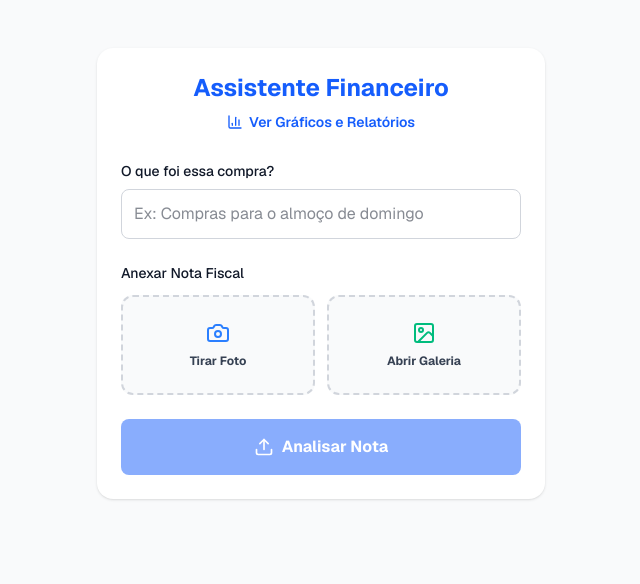
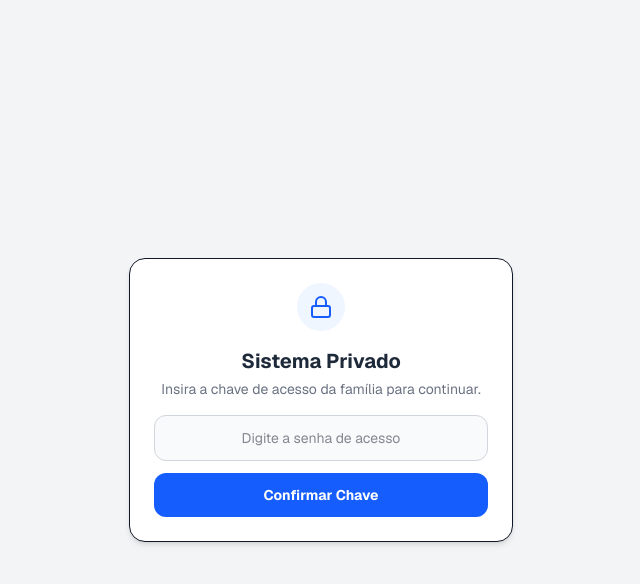
Before and after one commit to lirazn7/app-financas, a Next.js app: page / in a window 1280 px wide. Shown: the top 584 px of the page, without its empty margins (319-959 px from the left). Built offline with nearby package versions, Linux system fonts and the light colour scheme; no server answers.

Commit message:
feat: adiciona barreira de autenticação por token privado via localStorage

```diff
--- a/app/dashboard/page.tsx
+++ b/app/dashboard/page.tsx
@@ -1,11 +1,12 @@
 "use client";
 
+// Garante que a Vercel não tente conectar ao banco de dados no momento do deploy
 export const dynamic = "force-dynamic";
 
 import { useEffect, useState } from "react";
 import { supabase } from "../../lib/supabase";
 import { Bar, Pie, Doughnut } from "react-chartjs-2";
-import { Loader2, ArrowLeft, TrendingUp, Calendar, CreditCard } from "lucide-react";
+import { Loader2, ArrowLeft, TrendingUp, Calendar, CreditCard, Lock } from "lucide-react";
 import Link from "next/link";
 import {
   Chart as ChartJS,
@@ -29,6 +30,10 @@ ChartJS.register(
 );
 
 export default function Dashboard() {
+  // Estados para a barreira de segurança privada
+  const [autenticado, setAutenticado] = useState<boolean | null>(null);
+  const [senhaInput, setSenhaInput] = useState("");
+
   const [loading, setLoading] = useState(true);
   const [todosGastos, setTodosGastos] = useState<any[]>([]);
   const [gastosFiltrados, setGastosFiltrados] = useState<any[]>([]);
@@ -38,9 +43,22 @@ export default function Dashboard() {
   const [totalGasto, setTotalGasto] = useState(0);
   const [dadosCategorias, setDadosCategorias] = useState<{ [key: string]: number }>({});
   const [dadosDias, setDadosDias] = useState<{ [key: string]: number }>({});
-  const [dadosPagamentos, setDadosPagamentos] = useState<{ [key: string]: number }>({}); // 👈 Nova state para pagamentos
+  const [dadosPagamentos, setDadosPagamentos] = useState<{ [key: string]: number }>({});
 
+  // 1. Verifica se o dispositivo possui a senha correta salva antes de liberar o banco
   useEffect(() => {
+    const tokenSalvo = localStorage.getItem("app_financas_token");
+    const tokenCorreto = process.env.NEXT_PUBLIC_ACESSO_TOKEN;
+
+    if (tokenSalvo && tokenSalvo === tokenCorreto) {
+      setAutenticado(true);
+      buscarGastos();
+    } else {
+      setAutenticado(false);
+      setLoading(false);
+    }
+  }, []);
+
   async function buscarGastos() {
     try {
       const { data, error } = await supabase
@@ -70,10 +88,26 @@ export default function Dashboard() {
       setLoading(false);
     }
   }
+
+  // 2. Se os pais entrarem direto pelo link do dashboard, permite realizar a autenticação por aqui também
+  const lidarComAutenticacao = (e: React.FormEvent) => {
+    e.preventDefault();
+    const tokenCorreto = process.env.NEXT_PUBLIC_ACESSO_TOKEN;
+
+    if (senhaInput === tokenCorreto) {
+      localStorage.setItem("app_financas_token", senhaInput);
+      setAutenticado(true);
+      setLoading(true);
       buscarGastos();
-  }, []);
+    } else {
+      alert("⚠️ Senha incorreta! Acesso negado.");
+    }
+  };
 
+  // Recalcula os gráficos e agrupamentos sempre que o mês selecionado mudar
   useEffect(() => {
+    if (!autenticado) return;
+
     let filtrados = todosGastos;
 
     if (mesSelecionado !== "todos") {
@@ -89,7 +123,7 @@ export default function Dashboard() {
 
     const categorias: { [key: string]: number } = {};
     const dias: { [key: string]: number } = {};
-    const pagamentos: { [key: string]: number } = {}; // 👈 Objeto temporário para agrupar
+    const pagamentos: { [key: string]: number } = {};
 
     filtrados.forEach((item) => {
       // Agrupar Categorias
@@ -112,8 +146,8 @@ export default function Dashboard() {
 
     setDadosCategorias(categorias);
     setDadosDias(dias);
-    setDadosPagamentos(pagamentos); // 👈 Salva no state
-  }, [mesSelecionado, todosGastos]);
+    setDadosPagamentos(pagamentos);
+  }, [mesSelecionado, todosGastos, autenticado]);
 
   const formatarMesAno = (mesAno: string) => {
     const [ano, mes] = mesAno.split("-");
@@ -135,7 +169,6 @@ export default function Dashboard() {
     ],
   };
 
-  // 👈 Configuração do novo Gráfico de Formas de Pagamento (Formato Rosca/Doughnut)
   const dataPagamentos = {
     labels: Object.keys(dadosPagamentos),
     datasets: [
@@ -159,7 +192,7 @@ export default function Dashboard() {
     ],
   };
 
-  if (loading) {
+  if (autenticado === null || loading) {
     return (
       <div className="min-h-screen flex items-center justify-center bg-gray-50">
         <Loader2 className="w-8 h-8 animate-spin text-blue-600" />
@@ -167,6 +200,39 @@ export default function Dashboard() {
     );
   }
 
+  // 🔒 Se NÃO estiver autenticado, exibe a mesma tela de bloqueio da Home
+  if (!autenticado) {
+    return (
+      <main className="min-h-screen bg-gray-100 flex items-center justify-center p-4 font-sans text-gray-900">
+        <div className="max-w-sm w-full bg-white rounded-2xl shadow-md p-6 border text-center space-y-4">
+          <div className="mx-auto w-12 h-12 bg-blue-50 text-blue-600 rounded-full flex items-center justify-center">
+            <Lock className="w-6 h-6" />
+          </div>
+          <div>
+            <h1 className="text-xl font-bold text-gray-800">Sistema Privado</h1>
+            <p className="text-sm text-gray-500 mt-1">Insira a chave de acesso da família para visualizar os relatórios.</p>
+          </div>
+          <form onSubmit={lidarComAutenticacao} className="space-y-3">
+            <input
+              type="password"
+              placeholder="Digite a senha de acesso"
+              value={senhaInput}
+              onChange={(e) => setSenhaInput(e.target.value)}
+              className="w-full bg-gray-50 border border-gray-300 rounded-xl px-4 py-3 text-sm text-center focus:ring-2 focus:ring-blue-500 focus:outline-none"
+            />
+            <button
+              type="submit"
+              className="w-full bg-blue-600 text-white rounded-xl py-3 font-bold text-sm hover:bg-blue-700 active:scale-98 transition-all"
+            >
+              Confirmar Chave
+            </button>
+          </form>
+        </div>
+      </main>
+    );
+  }
+
+  // 🔓 Se ESTIVER autenticado, carrega todos os relatórios mobile-first normalmente
   return (
     <main className="min-h-screen bg-gray-50 px-4 py-6 font-sans text-gray-900 antialiased">
       <div className="max-w-md mx-auto space-y-5">
@@ -216,7 +282,7 @@ export default function Dashboard() {
           )}
         </div>
 
-        {/* 👇 NOVO CARD ADICIONADO: Gráfico de Formas de Pagamento 👇 */}
+        {/* Card 2: Gráfico de Formas de Pagamento */}
         <div className="bg-white rounded-2xl shadow-sm p-5 border border-gray-200/80">
           <h3 className="text-base font-bold text-gray-800 mb-3 flex items-center gap-2">
             <CreditCard className="w-5 h-5 text-green-500" /> Formas de Pagamento
--- a/app/page.tsx
+++ b/app/page.tsx
@@ -1,16 +1,43 @@
 "use client";
 
-import { useState } from "react";
-import { Camera, Upload, Loader2, CheckCircle, Save, BarChart3, Image as ImageIcon } from "lucide-react";
+import { useState, useEffect } from "react";
+import { Camera, Upload, Loader2, CheckCircle, Save, BarChart3, Image as ImageIcon, Lock } from "lucide-react";
 import { supabase } from "../lib/supabase";
 import Link from "next/link";
 
 export default function Home() {
+  const [autenticado, setAutenticado] = useState<boolean | null>(null);
+  const [senhaInput, setSenhaInput] = useState("");
+
   const [imagem, setImagem] = useState<File | null>(null);
   const [contexto, setContexto] = useState("");
   const [loading, setLoading] = useState(false);
   const [salvando, setSalvando] = useState(false);
   const [resultado, setResultado] = useState<any>(null);
+
+  // Verifica se os pais já digitaram a senha anteriormente no dispositivo
+  useEffect(() => {
+    const tokenSalvo = localStorage.getItem("app_financas_token");
+    const tokenCorreto = process.env.NEXT_PUBLIC_ACESSO_TOKEN;
+
+    if (tokenSalvo && tokenSalvo === tokenCorreto) {
+      setAutenticado(true);
+    } else {
+      setAutenticado(false);
+    }
+  }, []);
+
+  const lidarComAutenticacao = (e: React.FormEvent) => {
+    e.preventDefault();
+    const tokenCorreto = process.env.NEXT_PUBLIC_ACESSO_TOKEN;
+
+    if (senhaInput === tokenCorreto) {
+      localStorage.setItem("app_financas_token", senhaInput);
+      setAutenticado(true);
+    } else {
+      alert("⚠️ Senha incorreta! Acesso negado.");
+    }
+  };
 
   const converterParaBase64 = (file: File): Promise<string> => {
     return new Promise((resolve, reject) => {
@@ -75,19 +102,58 @@ export default function Home() {
       if (error) throw error;
 
       alert("🎉 Gasto salvo com sucesso!");
-
       setResultado(null);
       setImagem(null);
       setContexto("");
-
     } catch (error: any) {
-      console.error(error);
       alert("Erro ao salvar no banco: " + error.message);
     } finally {
       setSalvando(false);
     }
   };
 
+  // Enquanto verifica o localStorage, exibe tela de carregamento neutra
+  if (autenticado === null) {
+    return (
+      <div className="min-h-screen bg-gray-50 flex items-center justify-center">
+        <Loader2 className="w-6 h-6 animate-spin text-blue-600" />
+      </div>
+    );
+  }
+
+  // 🔒 Se NÃO estiver autenticado, renderiza a Tela de Bloqueio
+  if (!autenticado) {
+    return (
+      <main className="min-h-screen bg-gray-100 flex items-center justify-center p-4 font-sans text-gray-900">
+        <div className="max-w-sm w-full bg-white rounded-2xl shadow-md p-6 border text-center space-y-4">
+          <div className="mx-auto w-12 h-12 bg-blue-50 text-blue-600 rounded-full flex items-center justify-center">
+            <Lock className="w-6 h-6" />
+          </div>
+          <div>
+            <h1 className="text-xl font-bold text-gray-800">Sistema Privado</h1>
+            <p className="text-sm text-gray-500 mt-1">Insira a chave de acesso da família para continuar.</p>
+          </div>
+          <form onSubmit={lidarComAutenticacao} className="space-y-3">
+            <input
+              type="password"
+              placeholder="Digite a senha de acesso"
+              value={senhaInput}
+              onChange={(e) => setSenhaInput(e.target.value)}
+              className="w-full bg-gray-50 border border-gray-300 rounded-xl px-4 py-3 text-sm text-center focus:ring-2 focus:ring-blue-500 focus:outline-none"
+            />
+            <button
+              type="submit"
+              className="w-full bg-blue-600 text-white rounded-xl py-3 font-bold text-sm hover:bg-blue-700 active:scale-98 transition-all"
+            >
+              Confirmar Chave
+            </button>
+          </form>
+        </div>
+      </main>
+    );
+  }
+
+  // 🔓 Se ESTIVER autenticado, abre o app normalmente
   return (
     <main className="min-h-screen bg-gray-50 p-4 font-sans text-gray-900">
       <div className="max-w-md mx-auto bg-white rounded-2xl shadow-sm p-6 mt-8">
@@ -121,44 +187,23 @@ export default function Home() {
               <label className="block text-sm font-medium mb-3">Anexar Nota Fiscal</label>
 
               {imagem ? (
-                // Se já escolheu um arquivo, mostra o nome dele bem bonito
                 <div className="bg-blue-50 border border-blue-200 text-blue-800 rounded-xl p-4 text-center text-sm font-medium flex items-center justify-center gap-2">
                   <CheckCircle className="w-5 h-5 text-blue-600 flex-shrink-0" />
                   <span className="truncate max-w-[200px]">{imagem.name}</span>
-                  <button
-                    type="button"
-                    onClick={() => setImagem(null)}
-                    className="text-xs text-red-500 ml-2 underline font-semibold"
-                  >
-                    Alterar
-                  </button>
+                  <button type="button" onClick={() => setImagem(null)} className="text-xs text-red-500 ml-2 underline font-semibold">Alterar</button>
                 </div>
               ) : (
-                // Se não escolheu, mostra as DUAS opções lado a lado de forma clara
                 <div className="grid grid-cols-2 gap-3">
-                  {/* Opção 1: Abrir Câmera Direto */}
                   <label className="flex flex-col items-center justify-center border-2 border-dashed border-gray-300 rounded-xl py-6 bg-gray-50 hover:bg-gray-100 cursor-pointer transition-all active:scale-98">
                     <Camera className="w-6 h-6 text-blue-500 mb-2" />
                     <span className="text-xs font-bold text-gray-700">Tirar Foto</span>
-                    <input
-                      type="file"
-                      accept="image/*"
-                      capture="environment"
-                      className="hidden"
-                      onChange={(e) => setImagem(e.target.files?.[0] || null)}
-                    />
+                    <input type="file" accept="image/*" capture="environment" className="hidden" onChange={(e) => setImagem(e.target.files?.[0] || null)} />
                   </label>
 
-                  {/* Opção 2: Escolher da Galeria/Prints */}
                   <label className="flex flex-col items-center justify-center border-2 border-dashed border-gray-300 rounded-xl py-6 bg-gray-50 hover:bg-gray-100 cursor-pointer transition-all active:scale-98">
                     <ImageIcon className="w-6 h-6 text-emerald-500 mb-2" />
                     <span className="text-xs font-bold text-gray-700">Abrir Galeria</span>
-                    <input
-                      type="file"
-                      accept="image/*"
-                      className="hidden"
-                      onChange={(e) => setImagem(e.target.files?.[0] || null)}
-                    />
+                    <input type="file" accept="image/*" className="hidden" onChange={(e) => setImagem(e.target.files?.[0] || null)} />
                   </label>
                 </div>
               )}
@@ -170,13 +215,9 @@ export default function Home() {
               className="w-full bg-blue-600 text-white rounded-lg p-4 font-bold flex justify-center items-center gap-2 hover:bg-blue-700 disabled:opacity-50 cursor-pointer"
             >
               {loading ? (
-                <>
-                  <Loader2 className="w-5 h-5 animate-spin" /> Analisando IA...
-                </>
+                <><Loader2 className="w-5 h-5 animate-spin" /> Analisando IA...</>
               ) : (
-                <>
-                  <Upload className="w-5 h-5" /> Analisar Nota
-                </>
+                <><Upload className="w-5 h-5" /> Analisar Nota</>
               )}
             </button>
           </form>
@@ -195,20 +236,9 @@ export default function Home() {
             </div>
 
             <div className="flex gap-2 mt-6">
-              <button
-                onClick={() => setResultado(null)}
-                disabled={salvando}
-                className="flex-1 bg-gray-200 text-gray-800 p-3 rounded-lg font-bold disabled:opacity-70"
-              >
-                Cancelar
-              </button>
-              <button
-                onClick={salvarNoBanco}
-                disabled={salvando}
-                className="flex-1 bg-green-600 text-white p-3 rounded-lg font-bold flex justify-center items-center gap-2 disabled:opacity-70"
-              >
-                {salvando ? <Loader2 className="w-5 h-5 animate-spin" /> : <Save className="w-5 h-5" />}
-                Confirmar
+              <button onClick={() => setResultado(null)} disabled={salvando} className="flex-1 bg-gray-200 text-gray-800 p-3 rounded-lg font-bold">Cancelar</button>
+              <button onClick={salvarNoBanco} disabled={salvando} className="flex-1 bg-green-600 text-white p-3 rounded-lg font-bold flex justify-center items-center gap-2">
+                {salvando ? <Loader2 className="w-5 h-5 animate-spin" /> : <Save className="w-5 h-5" />} Confirmar
               </button>
             </div>
           </div>
```
Lines whose indentation alone changed are shown as unchanged.
